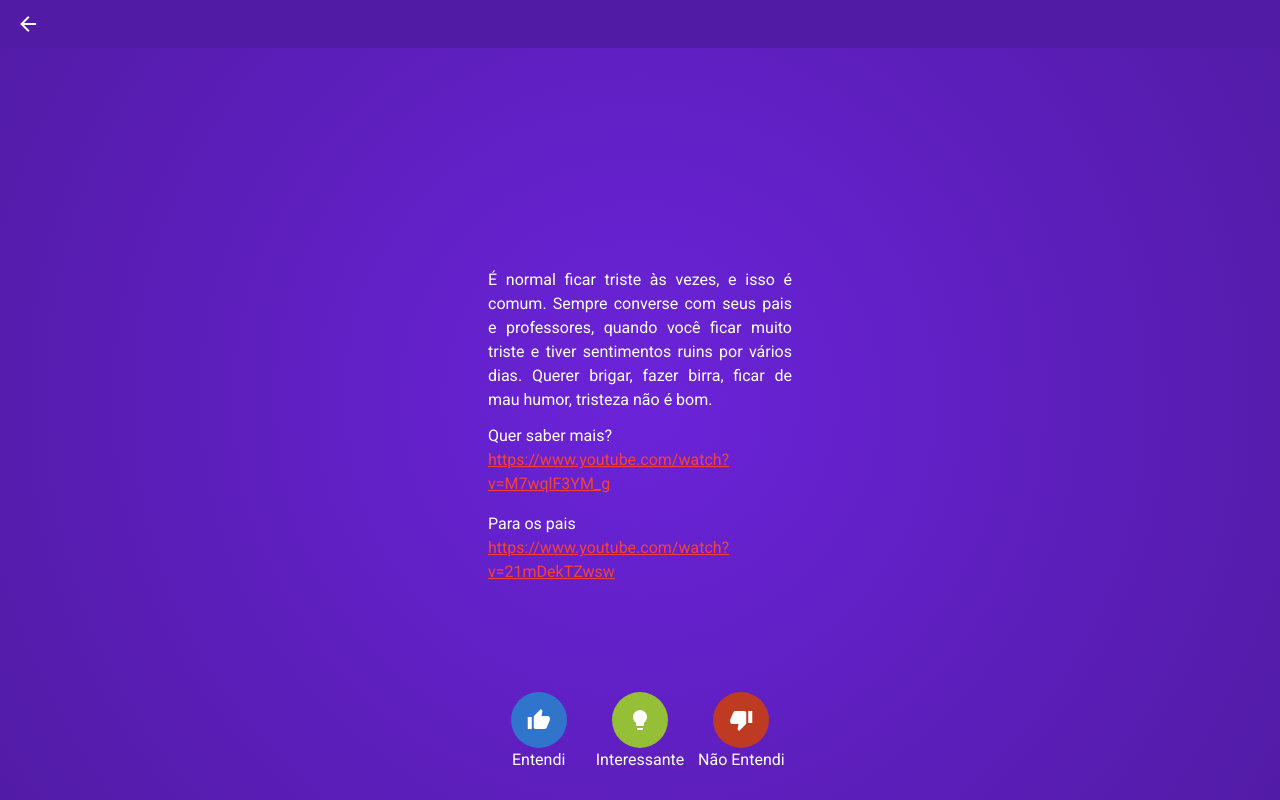
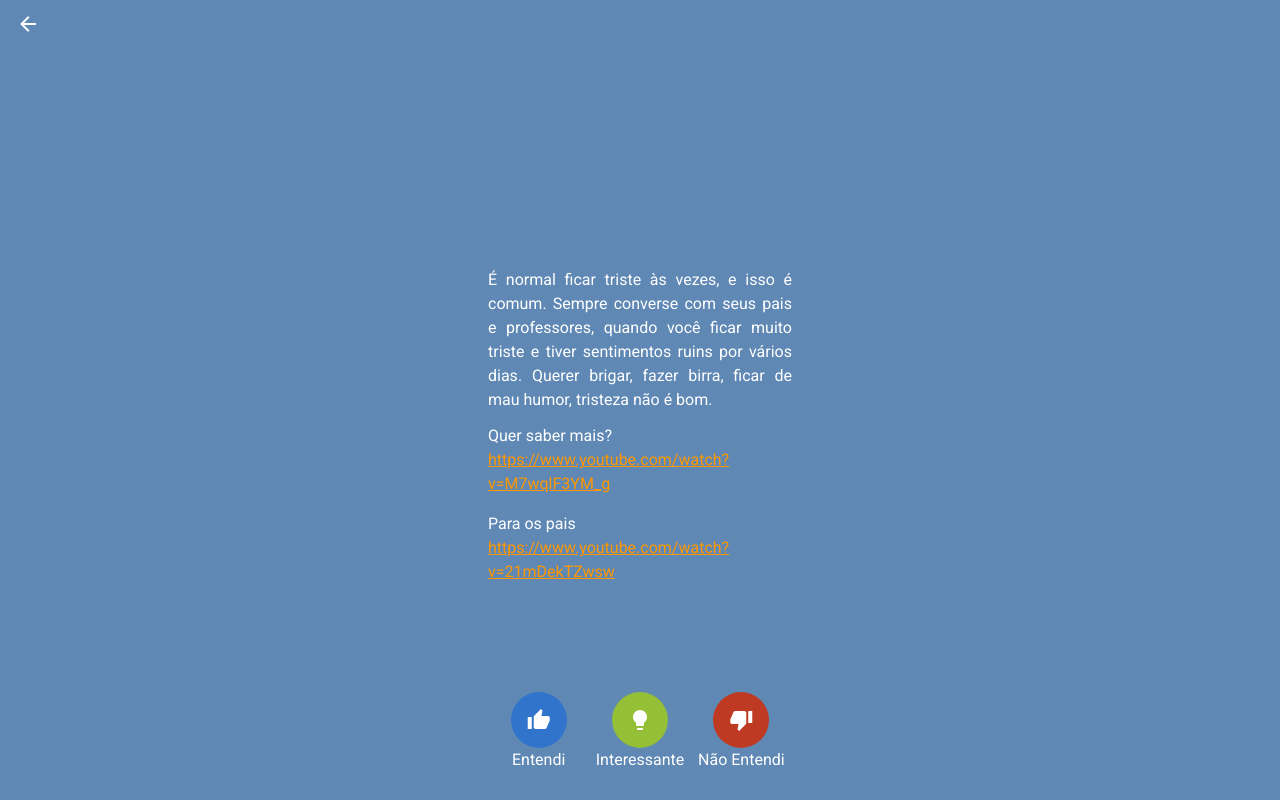
Before and after one commit to pensuapps/jogodadepressao, a Vue app: page /#/sobre in a window 1280 px wide. Built offline with nearby package versions, Linux system fonts and the light colour scheme.

Commit message:
Mudança nas cores e na imagem de início

```diff
--- a/src/App.vue
+++ b/src/App.vue
@@ -1,7 +1,13 @@
 <template>
   <v-app class="background-purple">
-    <v-app-bar app v-if="$router.currentRoute.name != 'home'" flat dense color="#521ba6">
-      <v-icon dark @click="goHome" >mdi-arrow-left</v-icon>
+    <v-app-bar
+      app
+      v-if="$router.currentRoute.name != 'home'"
+      flat
+      dense
+      color="#5F88B4"
+    >
+      <v-icon dark @click="goHome">mdi-arrow-left</v-icon>
     </v-app-bar>
     <v-main>
       <router-view />
@@ -10,23 +16,21 @@
 </template>
 
 <script>
-
 export default {
-  name: 'App',
+  name: "App",
 
   methods: {
-    goHome(){
-      this.$router.push("/")
-    }
-  }
+    goHome() {
+      this.$router.push("/");
+    },
+  },
 };
 </script>
 
 <style>
 .background-purple {
-  background: radial-gradient(circle,
-      #6b23d9,
-      #521ba6) !important;
+  background: radial-gradient(circle, #6b23d9, #521ba6) !important;
+  background: #5f88b4 !important;
   background-repeat: no-repeat !important;
   -webkit-font-smoothing: antialiased !important;
   color: white !important;
--- a/src/views/AboutView.vue
+++ b/src/views/AboutView.vue
@@ -1,19 +1,35 @@
 <template>
-  <v-container class="fill-height d-flex flex-column justify-space-between content-size">
+  <v-container
+    class="fill-height d-flex flex-column justify-space-between content-size"
+  >
     <div class="full-width">
-      <v-img src="../assets/images/depressionGame/about.png" max-height="212" max-width="328" cover
-        class="bg-grey-lighten-2 rounded-lg mx-auto"></v-img>
+      <v-img
+        src="../assets/images/depressionGame/about.png"
+        max-height="212"
+        max-width="328"
+        cover
+        class="bg-grey-lighten-2 rounded-lg mx-auto"
+      ></v-img>
 
       <article class="text-justify mt-3">
-        É normal ficar triste às vezes, e isso é comum. Sempre converse com seus pais e professores, quando você ficar
-        muito triste e tiver sentimentos ruins por vários dias. Querer brigar, fazer birra, ficar de mau humor, tristeza
-        não é bom.
+        É normal ficar triste às vezes, e isso é comum. Sempre converse com seus
+        pais e professores, quando você ficar muito triste e tiver sentimentos
+        ruins por vários dias. Querer brigar, fazer birra, ficar de mau humor,
+        tristeza não é bom.
       </article>
 
-      <p class="mt-3">Quer saber mais? <a class="red--text"
-          @click="goToVideo1">https://www.youtube.com/watch?v=M7wqlF3YM_g </a></p>
-      <p>Para os pais <a class="red--text" @click="goToVideo2">https://www.youtube.com/watch?v=21mDekTZwsw</a></p>
-
+      <p class="mt-3">
+        Quer saber mais?
+        <a class="orange--text" @click="goToVideo1"
+          >https://www.youtube.com/watch?v=M7wqlF3YM_g
+        </a>
+      </p>
+      <p>
+        Para os pais
+        <a class="orange--text" @click="goToVideo2"
+          >https://www.youtube.com/watch?v=21mDekTZwsw</a
+        >
+      </p>
     </div>
     <div class="full-width grid-3" v-if="showButtons">
       <div class="d-flex flex-column align-center" @click="handleButton">
@@ -42,20 +58,20 @@
 export default {
   name: "AboutView",
   data: () => ({
-    showButtons: true
+    showButtons: true,
   }),
   methods: {
     handleButton() {
-      this.showButtons = false
+      this.showButtons = false;
     },
     goToVideo1() {
-      window.open('https://www.youtube.com/watch?v=M7wqlF3YM_g', '_blank');
+      window.open("https://www.youtube.com/watch?v=M7wqlF3YM_g", "_blank");
     },
     goToVideo2() {
-      window.open('https://www.youtube.com/watch?v=21mDekTZwsw', '_blank');
-    }
-  }
-}
+      window.open("https://www.youtube.com/watch?v=21mDekTZwsw", "_blank");
+    },
+  },
+};
 </script>
 
 <style scoped>
--- a/src/views/HomeView.vue
+++ b/src/views/HomeView.vue
@@ -1,33 +1,40 @@
 <template>
-  <v-container class="fill-height d-flex flex-column justify-space-around content-size">
+  <v-container
+    class="fill-height d-flex flex-column justify-space-around content-size"
+  >
     <div class="full-width">
-      <v-img src="../assets/images/depressionGame/home.png" max-height="212" max-width="328" cover
-        class="bg-grey-lighten-2 rounded-lg mx-auto"></v-img>
+      <v-img
+        src="../assets/images/home.jpeg"
+        cover
+        class="bg-grey-lighten-2 rounded-lg mx-auto"
+      ></v-img>
       <article class="text-justify mt-3">
-        Você já ouviu falar em depressão? Geralmente, quando a gente fica meio triste, temos uns sentimentos ruins. A
-        gente quer saber um pouco sobre seus sentimentos. Faremos umas perguntas, vamos lá?
+        Você já ouviu falar em depressão? Geralmente, quando a gente fica meio
+        triste, temos uns sentimentos ruins. A gente quer saber um pouco sobre
+        seus sentimentos. Faremos umas perguntas, vamos lá?
       </article>
     </div>
     <div class="full-width">
-      <v-btn @click="pushToGame" class="mt-3" outlined large block rounded dark>Vamos lá?</v-btn>
+      <v-btn @click="pushToGame" class="mt-3" outlined large block rounded dark
+        >Vamos lá?</v-btn
+      >
     </div>
   </v-container>
 </template>
 
 <script>
-
 export default {
   name: "HomeView",
 
   methods: {
     pushToGame() {
-      this.$router.push("jogar")
-    }
+      this.$router.push("jogar");
+    },
   },
   created() {
-    console.log(this.$router)
-  }
-}
+    console.log(this.$router);
+  },
+};
 </script>
 
 <style scoped>
--- a/vue.config.js
+++ b/vue.config.js
@@ -1,18 +1,16 @@
-const { defineConfig } = require('@vue/cli-service')
+const { defineConfig } = require("@vue/cli-service");
 module.exports = defineConfig({
-  transpileDependencies: [
-    'vuetify'
-  ],
+  transpileDependencies: ["vuetify"],
   lintOnSave: false,
   pwa: {
-    name: 'Descobrindo a depressão',
-    short_name: 'Descobrindo a depressão',
-    themeColor: '#521ba6',
-    msTileColor: '#521ba6',
-    background_color: '#521ba6',
-    appleMobileWebAppStatusBarStyle: '#521ba6',
+    name: "Descobrindo a depressão",
+    short_name: "Descobrindo a depressão",
+    themeColor: "##5f88b4",
+    msTileColor: "##5f88b4",
+    background_color: "##5f88b4",
+    appleMobileWebAppStatusBarStyle: "##5f88b4",
     manifestOptions: {
-      background_color: '#521ba6'
-    }
-  }
-})
+      background_color: "##5f88b4",
+    },
+  },
+});
```
Also changed, not shown: src/assets/images/home.jpeg (added), 1 other file (tests, documents, lock files or other folders).
